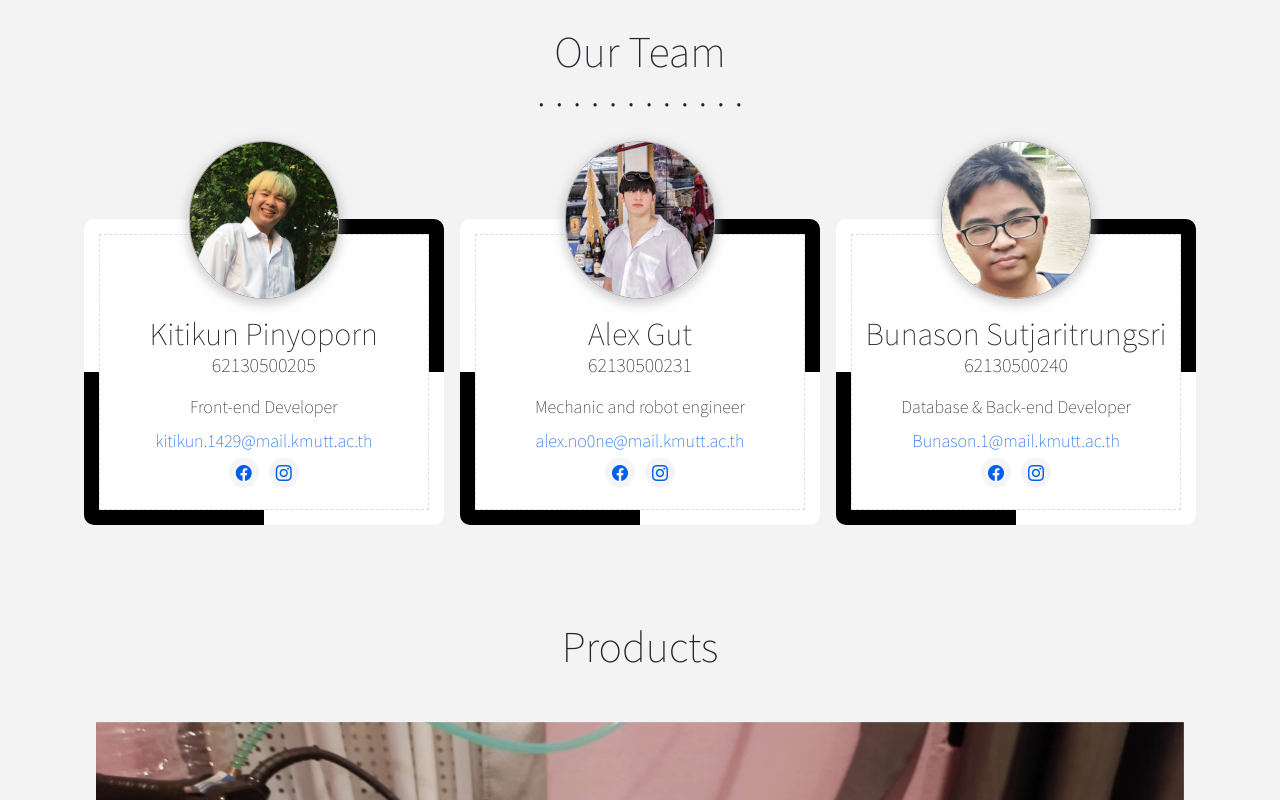
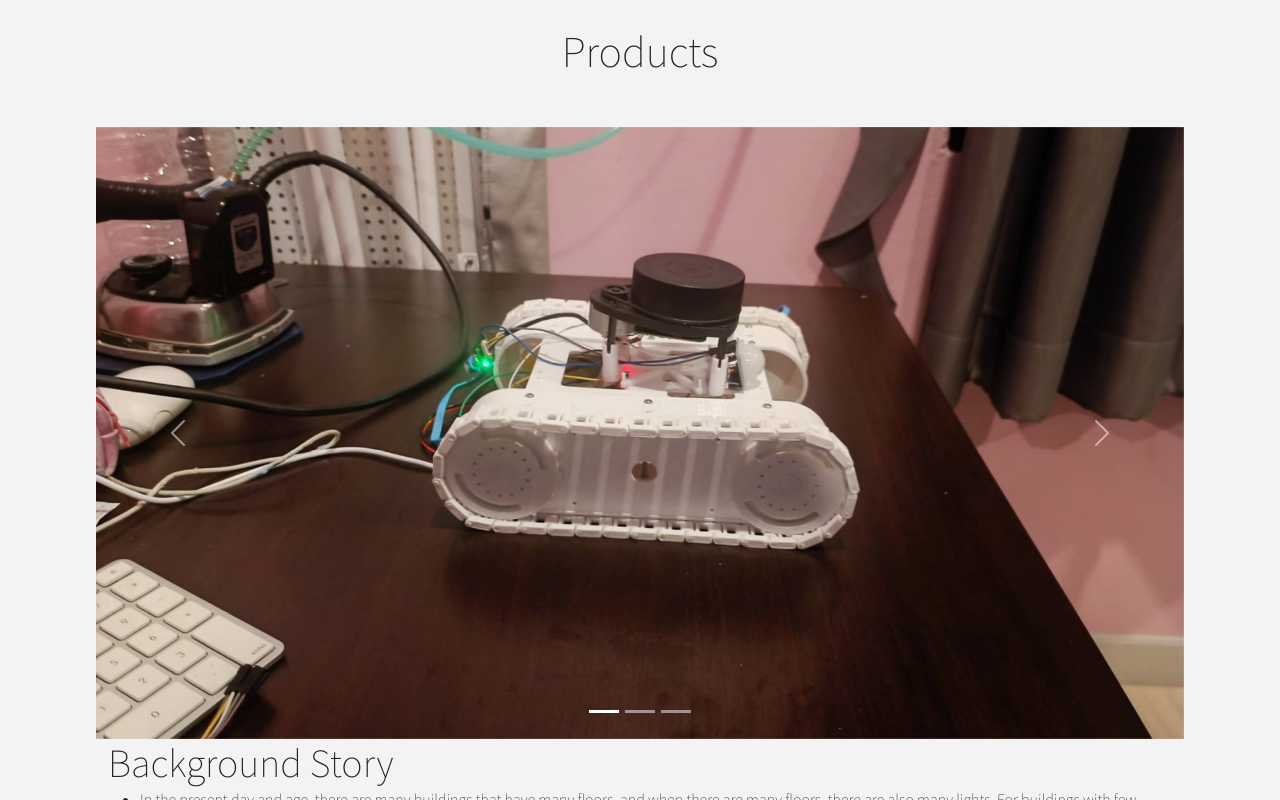
Before and after one commit to earth1429/WaKaBotWebApp, a Vue app: page /home in a window 1280 px wide. Shown: the part 620-1420 px from the top of the page. Built offline with nearby package versions, Linux system fonts and the light colour scheme; no server answers.

Commit message:
FIX Order in Home

```diff
--- a/src/components/HomePage.vue
+++ b/src/components/HomePage.vue
@@ -9,8 +9,8 @@ import HeaderDefault from "@/components/HeaderDefault.vue";
     <NavbarDefault page='home'/>
     <HeaderDefault/>
     <div class="container fontThin">
+        <ProductsComp/>
         <AboutUsComp/>
-        <ProductsComp/>
     </div>
     <FooterDefault/>
 </template>
```
